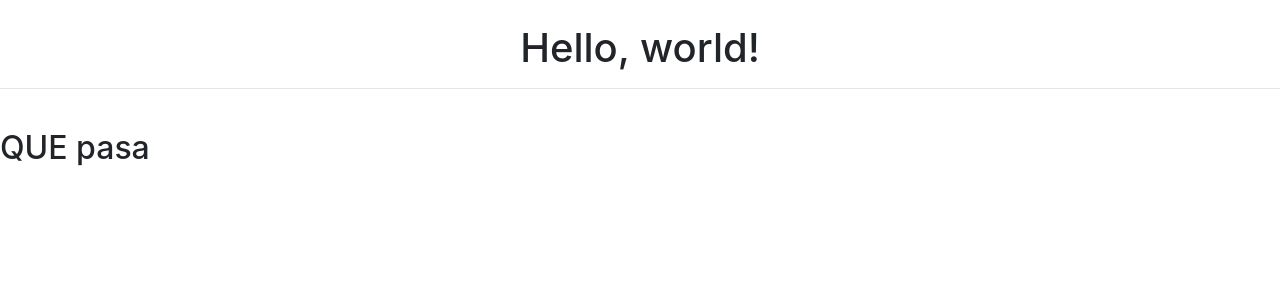
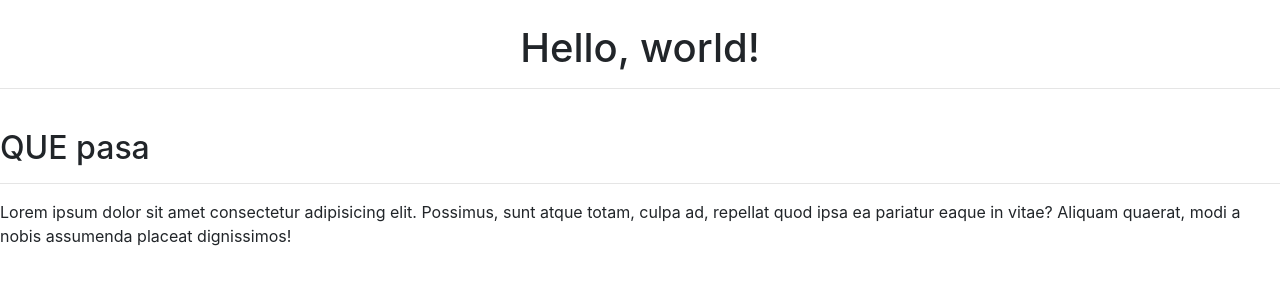
Before and after one commit to uligonza200/ejemplo, a plain HTML site: page index.html in a window 1280 px wide. Drawn offline with nearby package versions, Linux system fonts and the light colour scheme.

Commit message:
index.html, agrege un parrafo, jose

```diff
--- a/index.html
+++ b/index.html
@@ -17,6 +17,11 @@
     <hr>
     <br>
         <h2>QUE  pasa</h2>
+    <hr>
+
+    <!--lorem ipsum y se crea un texto-->
+    <p>Lorem ipsum dolor sit amet consectetur adipisicing elit. Possimus, sunt atque totam, culpa ad, repellat
+       quod ipsa ea pariatur eaque in vitae? Aliquam quaerat, modi a nobis assumenda placeat dignissimos!</p>
 
     <!-- Optional JavaScript -->
     <!-- jQuery first, then Popper.js, then Bootstrap JS -->
```
Also changed, not shown: 1 other file.
